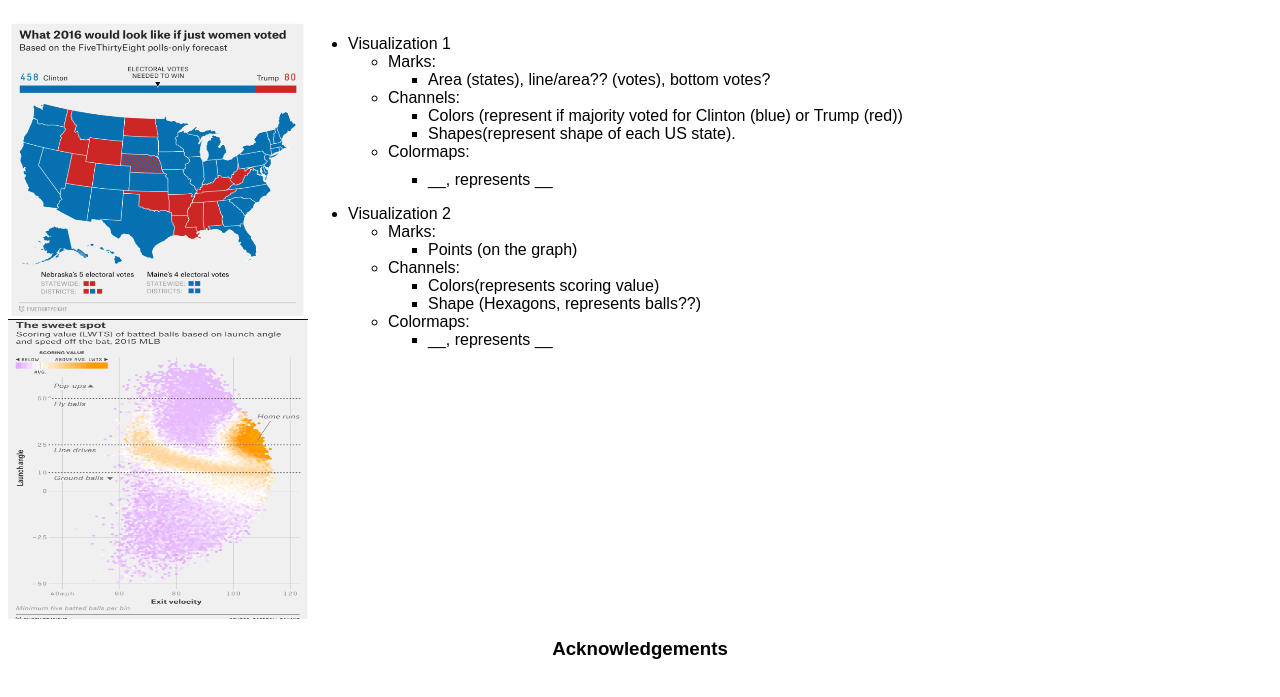
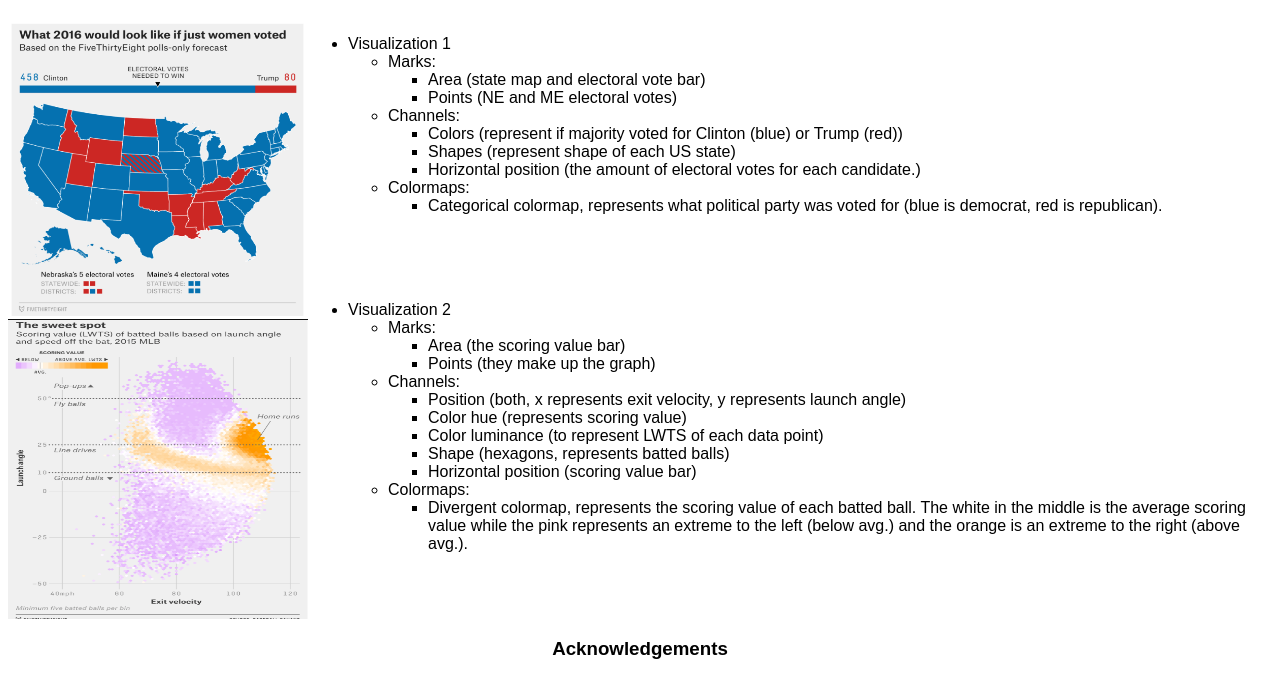
Before and after one commit to DS4200-S23-Class/hw-03-tara-lauren, a plain HTML site: page index.html in a window 1280 px wide. Shown: the part 61-758 px from the top of the page. Drawn offline with Linux system fonts and the light colour scheme.

Commit message:
visualization information, checked off what we did in README

```diff
--- a/index.html
+++ b/index.html
@@ -4,7 +4,7 @@
 <head>
     <meta charset=utf-8/>
     <title>hw-03</title>
-     <link rel="stylesheet" href="style.css">
+    <link rel="stylesheet" href="style.css">
 </head>
 
 
@@ -12,54 +12,67 @@
     <h1 class="centered">hw-03: Interactive Webpage, and Marks & Channels</h1>
 
     <div class="row">
+
         <div class="column">
             <img src="img/vis1.png" alt="Visualization 1" width="300" height="300"/>
             <img src="img/vis2.png" alt="Visualization 2" width="300" height="300"/>
         </div>
+
         <div class="column">
             <ul>
                 <li> Visualization 1 </li>
                     <ul>
                         <li> Marks:
                             <ul>
-                                <li>Area (states), line/area?? (votes), bottom votes?</li>
+                                <li>Area (state map and electoral vote bar)</li>
+                                <li>Points (NE and ME electoral votes)</li>
                             </ul>
                         </li>
                         <li> Channels:
                             <ul>
-                                <li> Colors (represent if majority voted for Clinton (blue) or Trump (red))</li>
-                                <li> Shapes(represent shape of each US state).</li> </ul>
+                                <li>Colors (represent if majority voted for Clinton (blue) or Trump (red))</li>
+                                <li>Shapes (represent shape of each US state)</li>
+                                <li>Horizontal position (the amount of electoral votes for each candidate.)</li>
+                            </ul>
                         <li> Colormaps:
                             <ul>
-                                <li class="space"> __, represents __ </li>
+                                <li>Categorical colormap, represents what political party was voted for (blue is democrat, red is republican).  </li>
                             </ul>
                              </li>
                     </ul>
-             </ul>
+            </ul>
 
-                <ul>
+            <br>
+            <br>
+            <br>
+
+            <ul>
                 <li> Visualization 2 </li>
                     <ul>
                         <li> Marks:
                             <ul>
-                                <li> Points (on the graph) </li>
+                                <li>Area (the scoring value bar)</li>
+                                <li>Points (they make up the graph)</li>
                             </ul>
                         </li>
                         <li> Channels:
                             <ul>
-                                <li> Colors(represents scoring value) </li>
-                                <li> Shape (Hexagons, represents balls??)</li>
+                                <li>Position (both, x represents exit velocity, y represents launch angle)</li>
+                                <li>Color hue (represents scoring value)</li>
+                                <li>Color luminance (to represent LWTS of each data point)</li>
+                                <li>Shape (hexagons, represents batted balls)</li>
+                                <li>Horizontal position (scoring value bar)</li>
                             </ul>
                         </li>
                         <li> Colormaps:
                             <ul>
-                                <li> __, represents __ </li>
+                                <li> Divergent colormap, represents the scoring value of each batted ball. The white in the middle is the average scoring value while the pink represents an extreme to the left (below avg.) and the orange is an extreme to the right (above avg.).</li>
                             </ul>
                         </li>
                     </ul>
-                 </ul>
+            </ul>
+        </div>
 
-        </div>
     </div>
 
 <h3 class="centered">Acknowledgements</h3>
```
Also changed, not shown: 1 other file.
